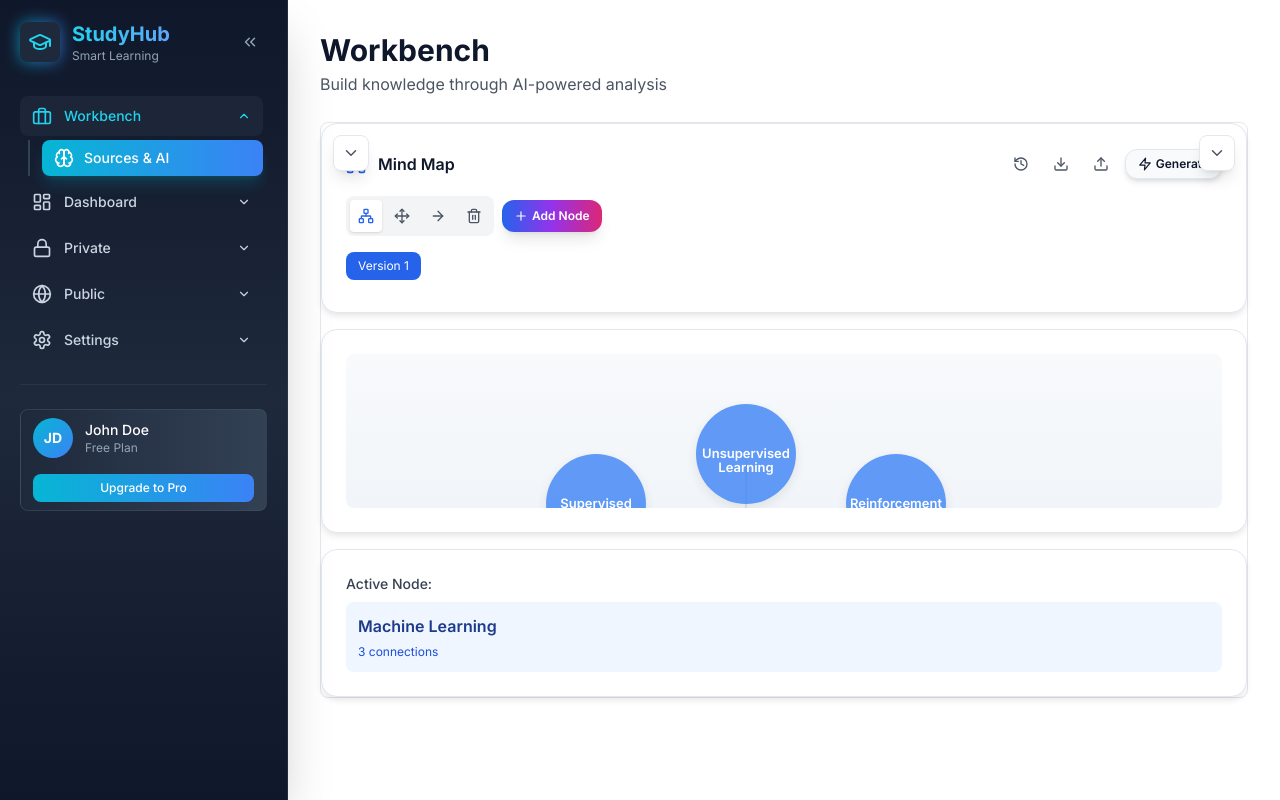
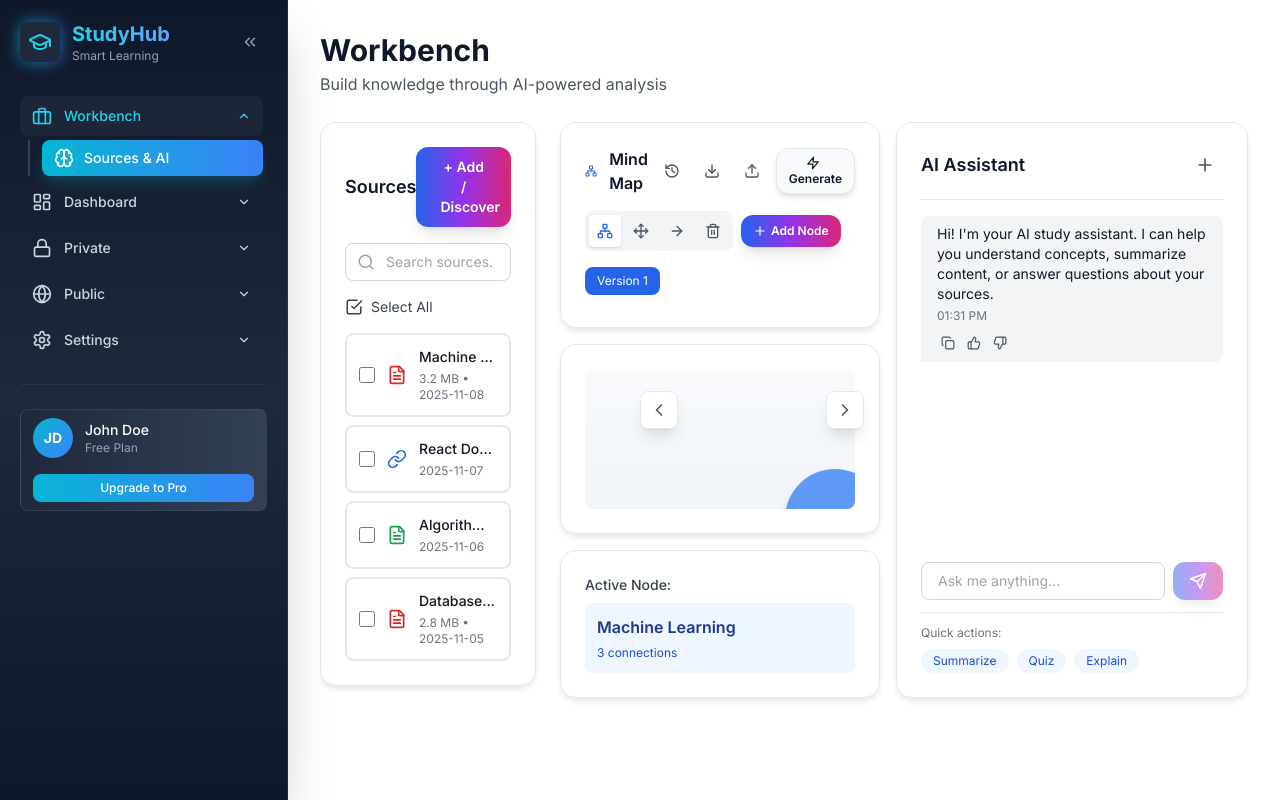
Before and after one commit to TranquilSilence/AI-Chat, a React (Vite) app: page / in a window 1280 px wide. Built offline with nearby package versions, Linux system fonts and the light colour scheme.

Commit message:
Updated Workbench.tsx

```diff
--- a/src/components/views/Workbench.tsx
+++ b/src/components/views/Workbench.tsx
@@ -1,4 +1,4 @@
-import { FileText, Link, Search, CheckSquare, Trash2, Code, Lightbulb, ChevronUp, ChevronDown, X } from 'lucide-react';
+import { FileText, Link, Search, CheckSquare, Trash2, Code, Lightbulb, ChevronLeft, ChevronRight } from 'lucide-react';
 import { useState } from 'react';
 import MindMap from '../workbench/MindMap';
 import ChatPrompt from '../workbench/ChatPrompt';
@@ -14,8 +14,8 @@ interface Source {
 
 export default function Workbench() {
   const [selectedSources, setSelectedSources] = useState<string[]>([]);
-  const [leftPanelExpanded, setLeftPanelExpanded] = useState(false);
-  const [rightPanelExpanded, setRightPanelExpanded] = useState(false);
+  const [leftPanelVisible, setLeftPanelVisible] = useState(true);
+  const [rightPanelVisible, setRightPanelVisible] = useState(true);
   const [sources] = useState<Source[]>([
     { id: '1', type: 'pdf', title: 'Machine Learning Basics.pdf', addedAt: '2025-11-08', size: '3.2 MB' },
     { id: '2', type: 'link', title: 'React Documentation', url: 'https://react.dev', addedAt: '2025-11-07' },
@@ -59,42 +59,47 @@ export default function Workbench() {
         </div>
       </div>
 
-      <div className="relative w-full h-[calc(100vh-14rem)] bg-white rounded-lg border border-gray-200 flex flex-col">
-        <div className="flex-1 relative">
-          <MindMap />
+      <div className="relative flex gap-4 h-[calc(100vh-14rem)]">
+        {leftPanelVisible && (
+          <div className="w-80 space-y-4 overflow-y-auto scrollbar-thin pr-2 transition-all duration-300">
+          <div className="card">
+            <div className="flex items-center justify-between mb-4">
+              <h3 className="text-lg font-semibold">Sources</h3>
+              <button className="btn-primary text-sm">+ Add / Discover</button>
             </div>
 
-        {leftPanelExpanded && (
-          <div className="absolute left-0 top-0 w-80 h-1/3 bg-white border-r border-gray-200 rounded-tl-lg z-40 flex flex-col">
-            <div className="flex items-center justify-between p-3 border-b border-gray-200">
-              <h3 className="text-base font-semibold">Sources</h3>
-              <button onClick={() => setLeftPanelExpanded(false)} className="p-1 hover:bg-gray-100 rounded">
-                <X size={16} className="text-gray-600" />
-              </button>
-            </div>
-            <div className="flex-1 overflow-y-auto scrollbar-thin px-3 py-2 space-y-2">
-              <div className="relative mb-3">
-                <Search className="absolute left-2 top-1/2 transform -translate-y-1/2 text-gray-400" size={16} />
+            <div className="mb-4">
+              <div className="relative">
+                <Search className="absolute left-3 top-1/2 transform -translate-y-1/2 text-gray-400" size={18} />
                 <input
                   type="text"
-                  placeholder="Search..."
-                  className="w-full pl-8 pr-3 py-1.5 border border-gray-300 rounded text-sm focus:outline-none focus:ring-2 focus:ring-blue-500"
+                  placeholder="Search sources..."
+                  className="w-full pl-10 pr-4 py-2 border border-gray-300 rounded-lg focus:outline-none focus:ring-2 focus:ring-blue-500 text-sm"
                 />
               </div>
-              <div className="flex items-center gap-2 mb-2">
+            </div>
+
+            <div className="flex items-center gap-3 mb-4">
               <button
                 onClick={toggleSelectAll}
-                  className="flex items-center gap-1 text-xs text-gray-700 hover:text-blue-600"
+                className="flex items-center gap-2 text-sm text-gray-700 hover:text-blue-600 transition-colors"
               >
-                  <CheckSquare size={14} />
+                <CheckSquare size={18} />
                 {selectedSources.length === sources.length ? 'Deselect All' : 'Select All'}
               </button>
+              {selectedSources.length > 0 && (
+                <button className="flex items-center gap-2 text-sm text-red-600 hover:text-red-700 transition-colors">
+                  <Trash2 size={18} />
+                  Delete ({selectedSources.length})
+                </button>
+              )}
             </div>
-              <div className="space-y-1">
+
+            <div className="space-y-2">
               {sources.map(source => (
                 <div
                   key={source.id}
-                    className={`flex items-center gap-2 p-2 border rounded text-xs cursor-pointer transition-all ${
+                  className={`flex items-center gap-3 p-3 border-2 rounded-lg cursor-pointer transition-all ${
                     selectedSources.includes(source.id)
                       ? 'border-blue-500 bg-blue-50'
                       : 'border-gray-200 hover:border-blue-300 hover:bg-gray-50'
@@ -105,50 +110,72 @@ export default function Workbench() {
                     type="checkbox"
                     checked={selectedSources.includes(source.id)}
                     onChange={() => toggleSource(source.id)}
-                      className="w-3 h-3"
+                    className="w-4 h-4"
                     onClick={(e) => e.stopPropagation()}
                   />
                   <div className="flex-shrink-0">{getIcon(source.type)}</div>
-                    <div className="flex-1 min-w-0 truncate">{source.title}</div>
+                  <div className="flex-1 min-w-0">
+                    <div className="font-medium text-sm text-gray-900 truncate">{source.title}</div>
+                    <div className="text-xs text-gray-500 mt-1">
+                      {source.size && `${source.size} • `}{source.addedAt}
+                    </div>
+                  </div>
                 </div>
               ))}
+            </div>
+          </div>
+
+          <div className="card bg-gradient-to-br from-blue-50 to-cyan-50 border-blue-200">
+            <div className="flex items-center gap-3 mb-3">
+              <Lightbulb className="text-blue-600" size={24} />
+              <h3 className="font-semibold text-blue-900">Quick Actions</h3>
+            </div>
+            <div className="space-y-2">
+              <button className="w-full btn-primary text-sm" disabled={selectedSources.length === 0}>
+                Analyze
+              </button>
+              <button className="w-full btn-secondary text-sm" disabled={selectedSources.length === 0}>
+                Connect Ideas
+              </button>
+              <button className="w-full btn-secondary text-sm" disabled={selectedSources.length === 0}>
+                Test Knowledge
+              </button>
+            </div>
+          </div>
+
+          <div className="card bg-gradient-to-br from-slate-50 to-slate-100 border-slate-200 p-4">
+            <div className="flex items-center gap-2 text-sm text-slate-600">
+              <Code size={16} />
+              <span className="font-medium">{selectedSources.length} source(s) selected</span>
             </div>
           </div>
           </div>
         )}
 
-        {rightPanelExpanded && (
-          <div className="absolute right-0 top-0 w-96 h-1/3 bg-white border-l border-gray-200 rounded-tr-lg z-40 flex flex-col">
-            <div className="flex items-center justify-between p-3 border-b border-gray-200">
-              <h3 className="text-base font-semibold">AI Assistance</h3>
-              <button onClick={() => setRightPanelExpanded(false)} className="p-1 hover:bg-gray-100 rounded">
-                <X size={16} className="text-gray-600" />
+        <button
+          onClick={() => setLeftPanelVisible(!leftPanelVisible)}
+          className={`absolute ${leftPanelVisible ? 'left-80' : 'left-0'} top-1/2 -translate-y-1/2 z-10 p-2 bg-white rounded-lg shadow-lg hover:bg-gray-50 transition-all border border-gray-200`}
+          title={leftPanelVisible ? 'Hide sources panel' : 'Show sources panel'}
+        >
+          {leftPanelVisible ? <ChevronLeft size={20} className="text-gray-600" /> : <ChevronRight size={20} className="text-gray-600" />}
         </button>
+
+        <div className="flex-1 transition-all duration-300">
+          <MindMap />
         </div>
-            <div className="flex-1 overflow-hidden">
+
+        <button
+          onClick={() => setRightPanelVisible(!rightPanelVisible)}
+          className={`absolute ${rightPanelVisible ? 'right-96' : 'right-0'} top-1/2 -translate-y-1/2 z-10 p-2 bg-white rounded-lg shadow-lg hover:bg-gray-50 transition-all border border-gray-200`}
+          title={rightPanelVisible ? 'Hide AI assistant' : 'Show AI assistant'}
+        >
+          {rightPanelVisible ? <ChevronRight size={20} className="text-gray-600" /> : <ChevronLeft size={20} className="text-gray-600" />}
+        </button>
+
+        {rightPanelVisible && (
+          <div className="w-96 transition-all duration-300">
             <ChatPrompt />
           </div>
-          </div>
-        )}
-
-        {!leftPanelExpanded && (
-          <button
-            onClick={() => setLeftPanelExpanded(true)}
-            className="absolute left-3 top-3 z-30 p-2 bg-white rounded-lg shadow-lg hover:bg-gray-50 border border-gray-200 transition-all"
-            title="Show sources panel"
-          >
-            <ChevronDown size={18} className="text-gray-600" />
-          </button>
-        )}
-
-        {!rightPanelExpanded && (
-          <button
-            onClick={() => setRightPanelExpanded(true)}
-            className="absolute right-3 top-3 z-30 p-2 bg-white rounded-lg shadow-lg hover:bg-gray-50 border border-gray-200 transition-all"
-            title="Show AI assistant"
-          >
-            <ChevronDown size={18} className="text-gray-600" />
-          </button>
         )}
       </div>
     </div>
```
Lines whose indentation alone changed are shown as unchanged.
